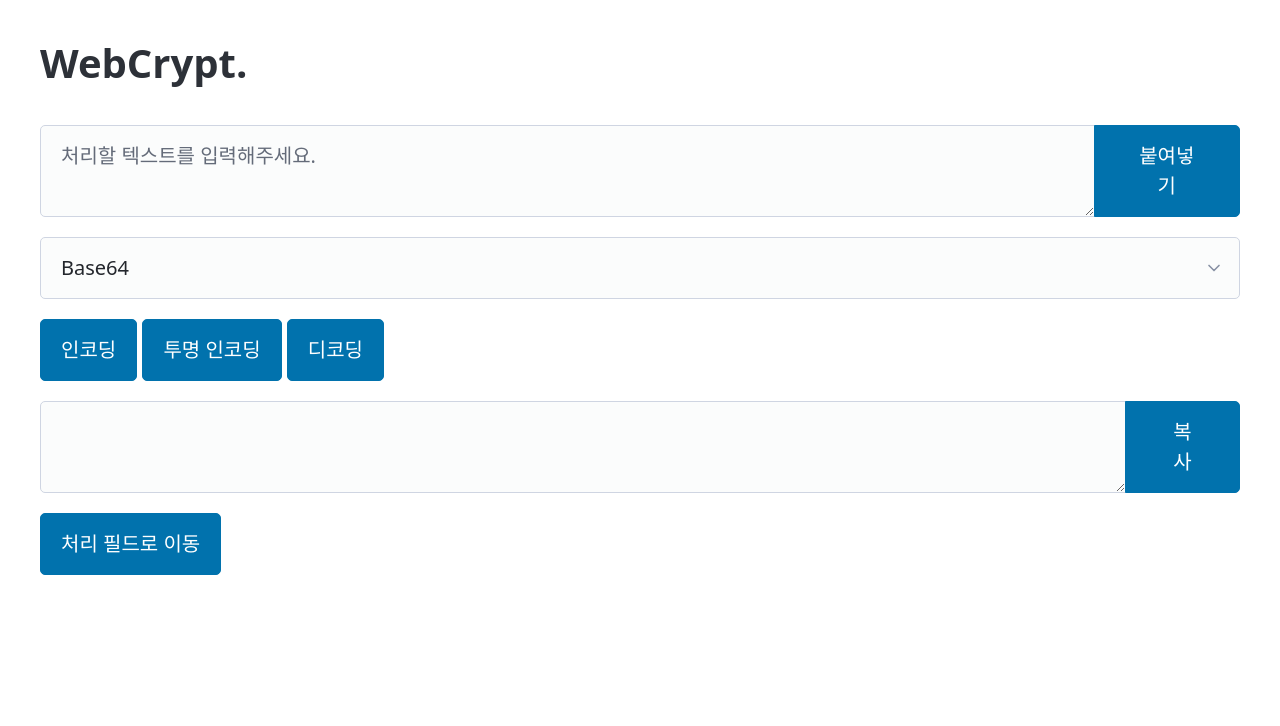
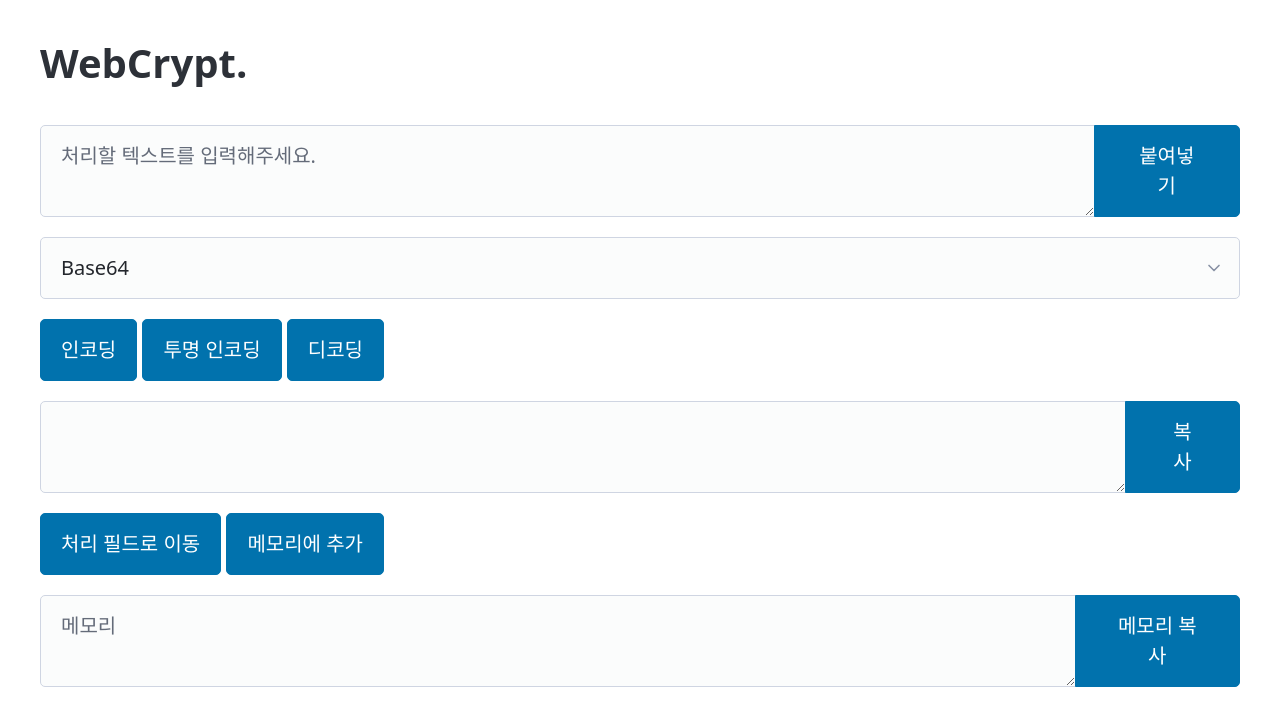
Before and after one commit to ice3353/WebCrypt, a Svelte app: page / in a window 1280 px wide. Shown: the top 726 px of the page. Built offline with nearby package versions, Linux system fonts and the light colour scheme; no server answers.

Commit message:
메모리 기능 추가

```diff
--- a/src/App.svelte
+++ b/src/App.svelte
@@ -6,6 +6,7 @@ await init();
 run();
 let sourceText = $state("");
 let resultText = $state("");
+let memoryText = $state("");
 let enctype = $state("base64");
 </script>
 <main class="container">
@@ -57,4 +58,9 @@ let enctype = $state("base64");
 			<button type="button" onclick={() => navigator.clipboard.writeText(resultText)}>복사</button>
 	</form>
 	<button type="button" onclick={() => sourceText = resultText}>처리 필드로 이동</button>
+	<button type="button" onclick={() => memoryText += resultText}>메모리에 추가</button>
+	<form role="group">
+		<textarea class="memory" placeholder="메모리" bind:value={memoryText}></textarea>
+		<button type="button" onclick={() => navigator.clipboard.writeText(memoryText)}>메모리 복사</button>
+	</form>
 </main>
```
